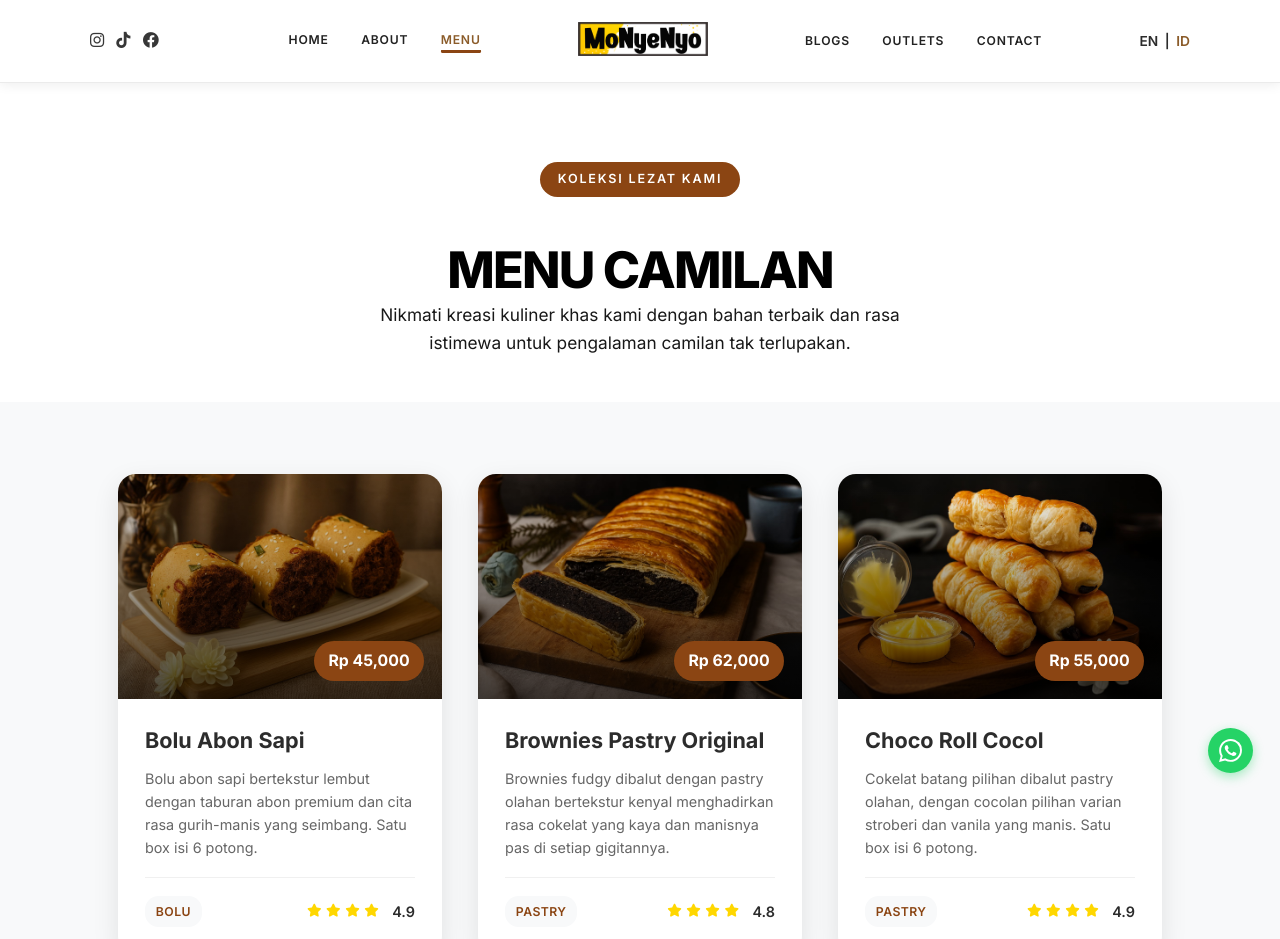
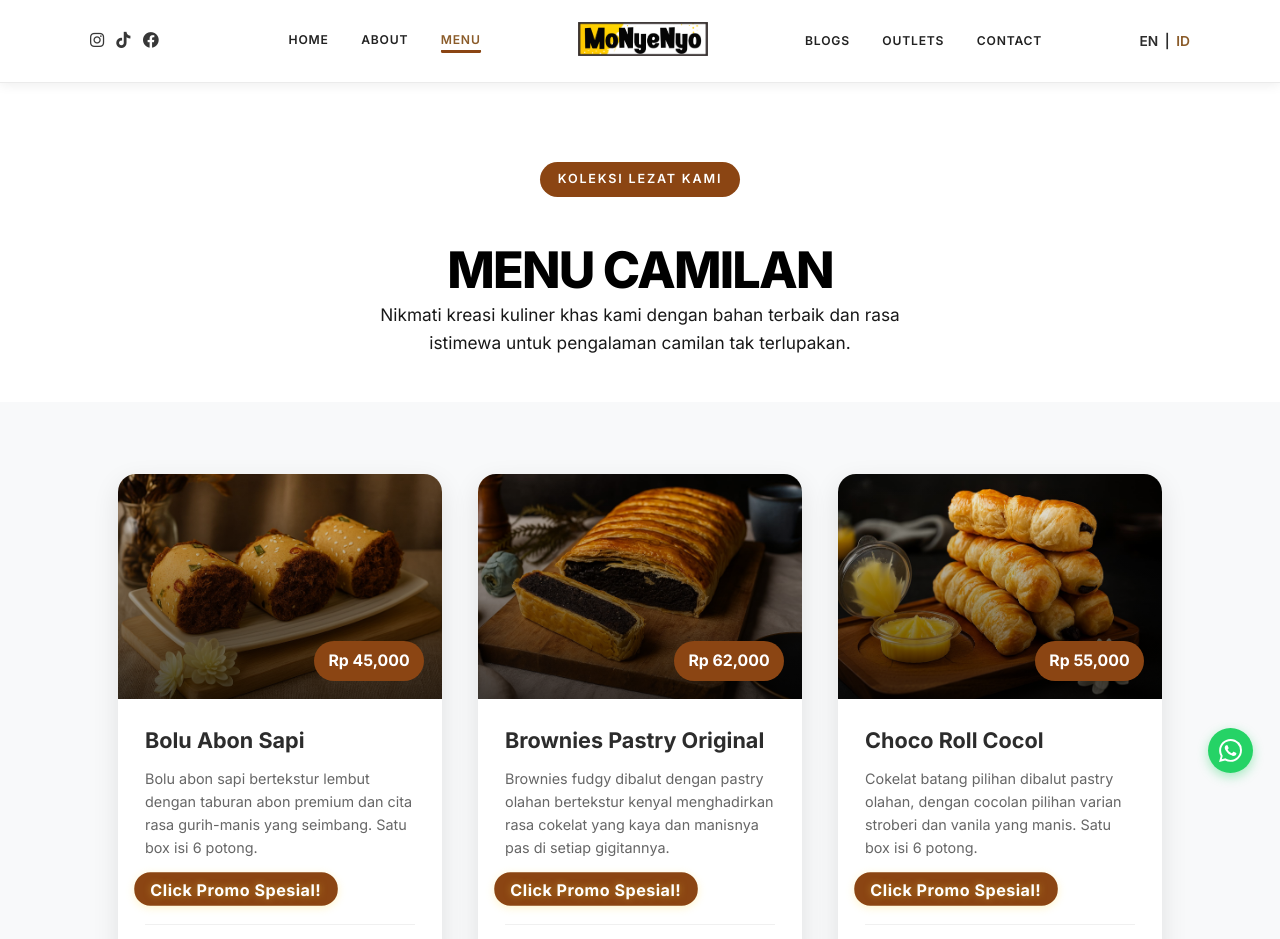
Before and after one commit to kelvianov/Monyenyo.com, a React (Vite) app: page /menu in a window 1280 px wide. Shown: the top 939 px of the page. Built offline with nearby package versions, Linux system fonts and the light colour scheme.

Commit message:
Add promotional badge styles and integrate into Menu and MenuSection components

```diff
--- a/src/components/home/MenuSection.jsx
+++ b/src/components/home/MenuSection.jsx
@@ -14,12 +14,13 @@ import desktop6 from '../../assets/images/desktop6.jpg';
 const MenuSection = () => {
   const { t } = useLanguage()
 
+  const promoHTML = '<br/><span class="promo-badge promo-pulse">Click promo spesial!</span>';
   const menuItems = [
     {
       id: 1,
       image: desktop1,
       name: t('Bolu Abon Sapi'),
-      description: t("Bolu abon sapi bertekstur lembut dengan taburan abon premium dan cita rasa gurih-manis yang seimbang. Satu box isi 6 potong."),
+      description: t("Bolu abon sapi bertekstur lembut dengan taburan abon premium dan cita rasa gurih-manis yang seimbang. Satu box isi 6 potong.") + promoHTML,
       price: 'Rp 45,000',
       category: t('Bolu'),
       rating: '4.9',
@@ -29,7 +30,7 @@ const MenuSection = () => {
       id: 2,
       image: desktop2,
       name: t('Brownies Pastry Original'),
-      description: t('Brownies fudgy dibalut dengan pastry olahan bertekstur kenyal menghadirkan rasa cokelat yang kaya dan manisnya pas di setiap gigitannya.'),
+      description: t('Brownies fudgy dibalut dengan pastry olahan bertekstur kenyal menghadirkan rasa cokelat yang kaya dan manisnya pas di setiap gigitannya.') + promoHTML,
       price: 'Rp 62,000',
       category: t('Pastry'),
       rating: '4.8',
@@ -39,7 +40,7 @@ const MenuSection = () => {
       id: 3,
       image: desktop3,
       name: t('Choco Roll Cocol'),
-      description: t('Cokelat batang pilihan dibalut pastry olahan, dengan cocolan pilihan varian stroberi dan vanila yang manis. Satu box isi 6 potong.'),
+      description: t('Cokelat batang pilihan dibalut pastry olahan, dengan cocolan pilihan varian stroberi dan vanila yang manis. Satu box isi 6 potong.') + promoHTML,
       price: 'Rp 55,000',
       category: t('Pastry'),
       rating: '5.0',
@@ -49,7 +50,7 @@ const MenuSection = () => {
       id: 4,
       image: desktop4,
       name: t('Brownies Pastry Tabur Keju'),
-      description: t('Brownies fudgy dengan keju serut berlimpah, dibalut pastry dengan rasa nyoklat, gurih, dan manis pas.'),
+      description: t('Brownies fudgy dengan keju serut berlimpah, dibalut pastry dengan rasa nyoklat, gurih, dan manis pas.') + promoHTML,
       price: 'Rp 65,000',
       category: t('Pastry'),
       rating: '5.0',
@@ -59,7 +60,7 @@ const MenuSection = () => {
       id: 5,
       image: desktop5,
       name: t('Cheese Roll Cocol'),
-      description: t('Perpaduan keju batang pilihan dan pastry lembut dengan varian cocolan stroberi atau vanila. Satu box isi 10 potong.'),
+      description: t('Perpaduan keju batang pilihan dan pastry lembut dengan varian cocolan stroberi atau vanila. Satu box isi 10 potong.') + promoHTML,
       price: 'Rp 55,000',
       category: t('Pastry'),
       rating: '5.0',
@@ -69,7 +70,7 @@ const MenuSection = () => {
       id: 6,
       image: desktop6,
       name: t('Banana Strudel Mini'),
-      description: t('Perpaduan pisang, cokelat, dan keju dalam pastry panggang yang renyah, dengan rasa manis dan gurih seimbang. Satu box isi 6 potong.'),
+      description: t('Perpaduan pisang, cokelat, dan keju dalam pastry panggang yang renyah, dengan rasa manis dan gurih seimbang. Satu box isi 6 potong.') + promoHTML,
       price: 'Rp 55,000',
       category: t('Pastry'),
       rating: '5.0',
@@ -107,7 +108,7 @@ const MenuSection = () => {
                 </div>
                 <div className="menu-section-content">
                   <h3 className="menu-section-name">{item.name}</h3>
-                  <p className="menu-section-desc">{item.description}</p>
+                  <p className="menu-section-desc" dangerouslySetInnerHTML={{ __html: item.description }} />
                   <div className="menu-section-details">
                     <span className="menu-section-category">{item.category}</span>
                     <div className="menu-section-rating">
--- /dev/null
+++ b/src/components/home/MenuSection.promo-badge.css
@@ -0,0 +1,32 @@
+/* Badge promo spesial untuk MenuSection (Home) */
+.promo-badge {
+  display: inline-block;
+  background: #8B4513;
+  color: #ffffff;
+  font-weight: 700;
+  font-size: 1em;
+  border-radius: 16px;
+  padding: 4px 16px;
+  margin-top: 16px;
+  margin-bottom: 2px;
+  letter-spacing: 0.5px;
+  box-shadow: 0 2px 8px #ffe06655;
+  animation: badgePop 0.7s cubic-bezier(.68,-0.55,.27,1.55);
+}
+
+@keyframes badgePop {
+  0% { transform: scale(0.7); opacity: 0; }
+  60% { transform: scale(1.15); opacity: 1; }
+  100% { transform: scale(1); }
+}
+
+.promo-pulse {
+  animation: promoPulse 1.1s infinite;
+  display: inline-block;
+}
+
+@keyframes promoPulse {
+  0% { transform: scale(1); }
+  50% { transform: scale(1.12); text-shadow: 0 0 8px #D4AF37aa; }
+  100% { transform: scale(1); }
+}
--- a/src/pages/Blogs.jsx
+++ b/src/pages/Blogs.jsx
@@ -1,11 +1,21 @@
-import React, { useState } from 'react'
+import React, { useState, useEffect } from 'react'
 import { Helmet } from 'react-helmet-async'
 import { useLanguage } from '../hooks/useLanguage'
 import './Blogs.css'
 
 
+
 const Blogs = () => {
   const { t } = useLanguage()
+
+  // Apply Blogs page styles to header/navbar
+  useEffect(() => {
+    document.body.classList.add('blogs-page')
+    return () => {
+      document.body.classList.remove('blogs-page')
+    }
+  }, [])
+
   return (
     <>
       <Helmet>
--- a/src/pages/Menu.css
+++ b/src/pages/Menu.css
@@ -1,3 +1,35 @@
+/* Badge promo spesial */
+.promo-badge {
+  display: inline-block;
+  background: #8B4513;
+  color: #ffffff;
+  font-weight: 700;
+  font-size: 1em;
+  border-radius: 16px;
+  padding: 4px 16px;
+  margin-top: 16px;
+  margin-bottom: 2px;
+  letter-spacing: 0.5px;
+  box-shadow: 0 2px 8px #ffe06655;
+  animation: badgePop 0.7s cubic-bezier(.68,-0.55,.27,1.55);
+}
+
+@keyframes badgePop {
+  0% { transform: scale(0.7); opacity: 0; }
+  60% { transform: scale(1.15); opacity: 1; }
+  100% { transform: scale(1); }
+}
+/* Animasi promo spesial */
+.promo-pulse {
+  animation: promoPulse 1.1s infinite;
+  display: inline-block;
+}
+
+@keyframes promoPulse {
+  0% { transform: scale(1); }
+  50% { transform: scale(1.12); text-shadow: 0 0 8px #D4AF37aa; }
+  100% { transform: scale(1); }
+}
 /* Menu Page Styles */
 
 /* Hide logo/title and hamburger menu ONLY when at top of Menu page (transparent header) */
--- a/src/pages/Menu.jsx
+++ b/src/pages/Menu.jsx
@@ -26,12 +26,13 @@ const Menu = () => {
     }
   }, [])
 
+  const promoHTML = '<br/><span class="promo-badge promo-pulse">Click Promo Spesial!</span>';
   const menuItems = [
     {
       id: 1,
       image: desktop1,
       name: t('Bolu Abon Sapi'),
-      desc: t("Bolu abon sapi bertekstur lembut dengan taburan abon premium dan cita rasa gurih-manis yang seimbang. Satu box isi 6 potong."),
+      desc: t("Bolu abon sapi bertekstur lembut dengan taburan abon premium dan cita rasa gurih-manis yang seimbang. Satu box isi 6 potong.") + promoHTML,
       price: 45000,
       category: t('Bolu'),
       rating: 4.9,
@@ -41,7 +42,7 @@ const Menu = () => {
       id: 2,
       image: desktop2,
       name: t('Brownies Pastry Original'),
-      desc: t('Brownies fudgy dibalut dengan pastry olahan bertekstur kenyal menghadirkan rasa cokelat yang kaya dan manisnya pas di setiap gigitannya.'),
+      desc: t('Brownies fudgy dibalut dengan pastry olahan bertekstur kenyal menghadirkan rasa cokelat yang kaya dan manisnya pas di setiap gigitannya.') + promoHTML,
       price: 62000,
       category: t('Pastry'),
       rating: 4.8,
@@ -51,7 +52,7 @@ const Menu = () => {
       id: 3,
       image: desktop3,
       name: t('Choco Roll Cocol'),
-      desc: t('Cokelat batang pilihan dibalut pastry olahan, dengan cocolan pilihan varian stroberi dan vanila yang manis. Satu box isi 6 potong.'),
+      desc: t('Cokelat batang pilihan dibalut pastry olahan, dengan cocolan pilihan varian stroberi dan vanila yang manis. Satu box isi 6 potong.') + promoHTML,
       price: 55000,
       category: t('Pastry'),
       rating: 4.9,
@@ -61,7 +62,7 @@ const Menu = () => {
       id: 4,
       image: desktop4,
       name: t('Brownies Pastry Tabur Keju'),
-      desc: t('Brownies fudgy dengan keju serut berlimpah, dibalut pastry dengan rasa nyoklat, gurih, dan manis pas.'),
+      desc: t('Brownies fudgy dengan keju serut berlimpah, dibalut pastry dengan rasa nyoklat, gurih, dan manis pas.') + promoHTML,
       price: 65000,
       category: t('Pastry'),
       rating: 5.0,
@@ -71,7 +72,7 @@ const Menu = () => {
       id: 5,
       image: desktop5,
       name: t('Cheese Roll Cocol'),
-      desc: t('Perpaduan keju batang pilihan dan pastry lembut dengan varian cocolan stroberi atau vanila. Satu box isi 10 potong.'),
+      desc: t('Perpaduan keju batang pilihan dan pastry lembut dengan varian cocolan stroberi atau vanila. Satu box isi 10 potong.') + promoHTML,
       price: 55000,
       category: t('Pastry'),
       rating: 5.0,
@@ -81,7 +82,7 @@ const Menu = () => {
       id: 6,
       image: desktop6,
       name: t('Banana Strudel Mini'),
-      desc: t('Perpaduan pisang, cokelat, dan keju dalam pastry panggang yang renyah, dengan rasa manis dan gurih seimbang. Satu box isi 6 potong.'),
+      desc: t('Perpaduan pisang, cokelat, dan keju dalam pastry panggang yang renyah, dengan rasa manis dan gurih seimbang. Satu box isi 6 potong.') + promoHTML,
       price: 55000,
       category: t('Pastry'),
       rating: 5.0,
@@ -90,7 +91,7 @@ const Menu = () => {
     {
       id: 7,
       name: t('Soft Cookies'),
-      desc: t('Cookies lembut dengan rasa cokelat dan sensasi susu yang nikmat. Satu box isi 6 potongan.'),
+      desc: t('Cookies lembut dengan rasa cokelat dan sensasi susu yang nikmat. Satu box isi 6 potongan.') + promoHTML,
       category: t('Cookies'),
       price: 55000,
       image: menu7,
@@ -100,7 +101,7 @@ const Menu = () => {
     {
       id: 8,
       name: t('Brownies Fudgy Sekat'),
-      desc: t('Brownies fudgy dengan 5 varian topping bikin nyemil banyak pilihan rasa.'),
+      desc: t('Brownies fudgy dengan 5 varian topping bikin nyemil banyak pilihan rasa.') + promoHTML,
       category: t('Bolu'),
       price: 78000,
       image: menu8,
@@ -159,9 +160,11 @@ const Menu = () => {
                     </div>
                     <div className="menu-content">
                       <h3 className="menu-name">{item.name}</h3>
-                      <p className="menu-desc">
-                        {item.desc}
-                      </p>
+                      {item.desc.includes('<span') ? (
+                        <p className="menu-desc" dangerouslySetInnerHTML={{ __html: item.desc }} />
+                      ) : (
+                        <p className="menu-desc">{item.desc}</p>
+                      )}
                       <div className="menu-details">
                         <span className="menu-category">{item.category}</span>
                         <div className="menu-rating">
```
